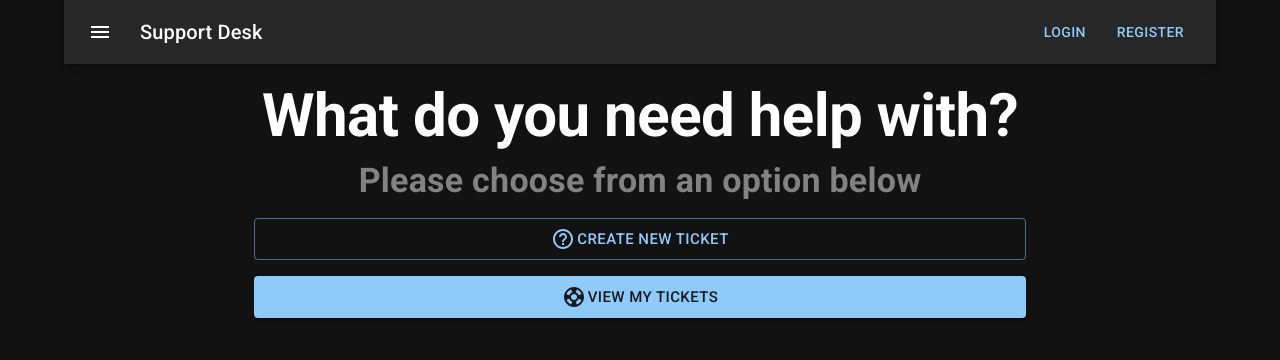
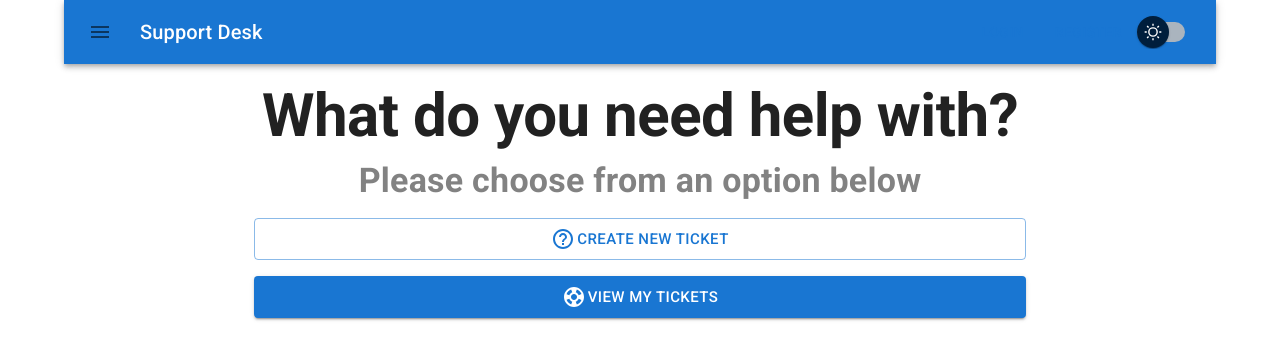
Before and after one commit to michel-de-almeida/support-desk, a React (Create React App) app in the folder packages/frontend/: page / in a window 1280 px wide. Shown: the top 360 px of the page. Built offline with nearby package versions, Linux system fonts and the light colour scheme.

Commit message:
finished theme changer.

```diff
--- a/packages/frontend/src/App.tsx
+++ b/packages/frontend/src/App.tsx
@@ -1,13 +1,21 @@
 import { Container } from '@mui/material'
+import { CssBaseline, ThemeProvider } from '@mui/material'
 import { BrowserRouter as Router } from 'react-router-dom'
 import { ToastContainer } from 'react-toastify'
+import { useAppSelector } from './app/hooks'
 import 'react-toastify/dist/ReactToastify.css'
 import Header from './components/header'
-import theme from './theme'
+import { darkTheme, lightTheme } from './theme'
 import AnimatedRoutes from './app/animatedRoutes'
 
 function App() {
+    const themeState = useAppSelector((state) => state.theme)
+
+    let currentTheme = themeState.useDark ? darkTheme : lightTheme
+
     return (
+        <ThemeProvider theme={currentTheme}>
+            <CssBaseline />
             <Container fixed>
                 <link
                     rel='stylesheet'
@@ -20,10 +28,11 @@ function App() {
                 </Router>
                 <ToastContainer
                     position='top-center'
-                theme={theme.palette.mode}
+                    theme={currentTheme.palette.mode}
                     autoClose={2000}
                 />
             </Container>
+        </ThemeProvider>
     )
 }
 
--- a/packages/frontend/src/app/store.ts
+++ b/packages/frontend/src/app/store.ts
@@ -1,9 +1,11 @@
 import { configureStore, ThunkAction, Action } from '@reduxjs/toolkit'
 import authReducer from '../features/auth/authSlice'
+import themeReducer from '../features/theme/themeSlice'
 
 export const store = configureStore({
     reducer: {
         auth: authReducer,
+        theme: themeReducer,
     },
 })
 
--- a/packages/frontend/src/components/header.tsx
+++ b/packages/frontend/src/components/header.tsx
@@ -12,16 +12,27 @@ import {
     Link,
 } from '@mui/material'
 import { Menu as MenuIcon } from '@mui/icons-material'
+import ThemeSwitch from './themeSwitch'
+import { ChangeEvent } from 'react'
+import { setUseDark } from '../features/theme/themeSlice'
 
 interface Props {}
 const Header = (props: Props) => {
     const navigate = useNavigate()
     const dispatch = useAppDispatch()
     const authState = useAppSelector((state) => state.auth)
+    const themeState = useAppSelector((state) => state.theme)
 
     const handleLogout = () => {
         dispatch(logout())
         navigate('/login')
+    }
+
+    const handleThemeChange = (
+        event: ChangeEvent<HTMLInputElement>,
+        checked: boolean
+    ) => {
+        dispatch(setUseDark(checked))
     }
 
     return (
@@ -77,6 +88,10 @@ const Header = (props: Props) => {
                             </>
                         )}
                     </Stack>
+                    <ThemeSwitch
+                        checked={themeState.useDark}
+                        onChange={handleThemeChange}
+                    />
                 </Toolbar>
             </AppBar>
         </Box>
--- a/packages/frontend/src/components/themeSwitch.tsx
+++ b/packages/frontend/src/components/themeSwitch.tsx
@@ -1,6 +1,6 @@
 import { Switch } from '@mui/material'
 import { styled } from '@mui/material/styles'
-import { useState } from 'react'
+import { ChangeEvent } from 'react'
 
 const CustomSwitch = styled(Switch)(({ theme }) => ({
     width: 62,
@@ -51,26 +51,15 @@ const CustomSwitch = styled(Switch)(({ theme }) => ({
 }))
 
 interface Props {
-    useDark: boolean
-    themeChanger: (useDark?: boolean) => void
+    checked: boolean
+    onChange: (event: ChangeEvent<HTMLInputElement>, checked: boolean) => void
 }
 
-const ThemeSwitch = (props: Props) => {
-    const expandedProps = {
-        ...props,
-        useDark: props.useDark || false,
-    }
-
-    const [state, setState] = useState(expandedProps)
-
-    const handleSwitch = (_e: any, checked: boolean) => {
-        setState({ ...state, useDark: checked })
-        state.themeChanger(checked)
-    }
+const ThemeSwitch = ({ checked, onChange }: Props) => {
     return (
         <CustomSwitch
-            checked={state.useDark}
-            onChange={handleSwitch}
+            checked={checked}
+            onChange={onChange}
         />
     )
 }
--- /dev/null
+++ b/packages/frontend/src/features/theme/themeSlice.ts
@@ -0,0 +1,26 @@
+import { createSlice, PayloadAction } from '@reduxjs/toolkit'
+import { LocalStorageKeys } from '../../static/enums'
+
+const lsSetting = localStorage.getItem(LocalStorageKeys.useDark) === 'true'
+
+const initialState = {
+    useDark: lsSetting ? lsSetting : false,
+}
+
+const themeSlice = createSlice({
+    name: 'theme',
+    initialState: initialState,
+    reducers: {
+        setUseDark: (state, action: PayloadAction<boolean>) => {
+            state.useDark = action.payload
+            localStorage.setItem(
+                LocalStorageKeys.useDark,
+                action.payload.toString()
+            )
+        },
+    },
+})
+
+export const { setUseDark } = themeSlice.actions
+
+export default themeSlice.reducer
--- a/packages/frontend/src/index.tsx
+++ b/packages/frontend/src/index.tsx
@@ -4,8 +4,6 @@ import { Provider } from 'react-redux'
 import { store } from './app/store'
 import App from './App'
 import reportWebVitals from './reportWebVitals'
-import { CssBaseline, ThemeProvider } from '@mui/material'
-import theme from './theme'
 
 const container = document.getElementById('root')!
 const root = createRoot(container)
@@ -13,10 +11,7 @@ const root = createRoot(container)
 root.render(
     <React.StrictMode>
         <Provider store={store}>
-            <ThemeProvider theme={theme}>
-                <CssBaseline />
-                <App />
-            </ThemeProvider>
+            <App />
         </Provider>
     </React.StrictMode>
 )
--- a/packages/frontend/src/pages/tickets.tsx
+++ b/packages/frontend/src/pages/tickets.tsx
@@ -23,7 +23,6 @@ const Tickets = (props: Props) => {
                 v.createdAt = new Date(v.createdAt).toLocaleString()
                 return v
             })
-            console.log(res)
 
             setTicketList(res)
         })()
--- a/packages/frontend/src/static/enums.ts
+++ b/packages/frontend/src/static/enums.ts
@@ -1,5 +1,6 @@
 export enum LocalStorageKeys {
     User = 'user',
+    useDark = 'useDark',
 }
 
 export enum RouteURLs {
--- a/packages/frontend/src/theme.tsx
+++ b/packages/frontend/src/theme.tsx
@@ -1,7 +1,11 @@
 import { createTheme } from '@mui/material'
 
-const theme = createTheme({
+const darkTheme = createTheme({
     palette: { mode: 'dark' },
 })
 
-export default theme
+const lightTheme = createTheme({
+    palette: { mode: 'light' },
+})
+
+export { darkTheme, lightTheme }
```
Also changed, not shown: packages/frontend/src/components/centerContainer.tsx (deleted, +0 -21 lines). Lines whose indentation alone changed are shown as unchanged.
